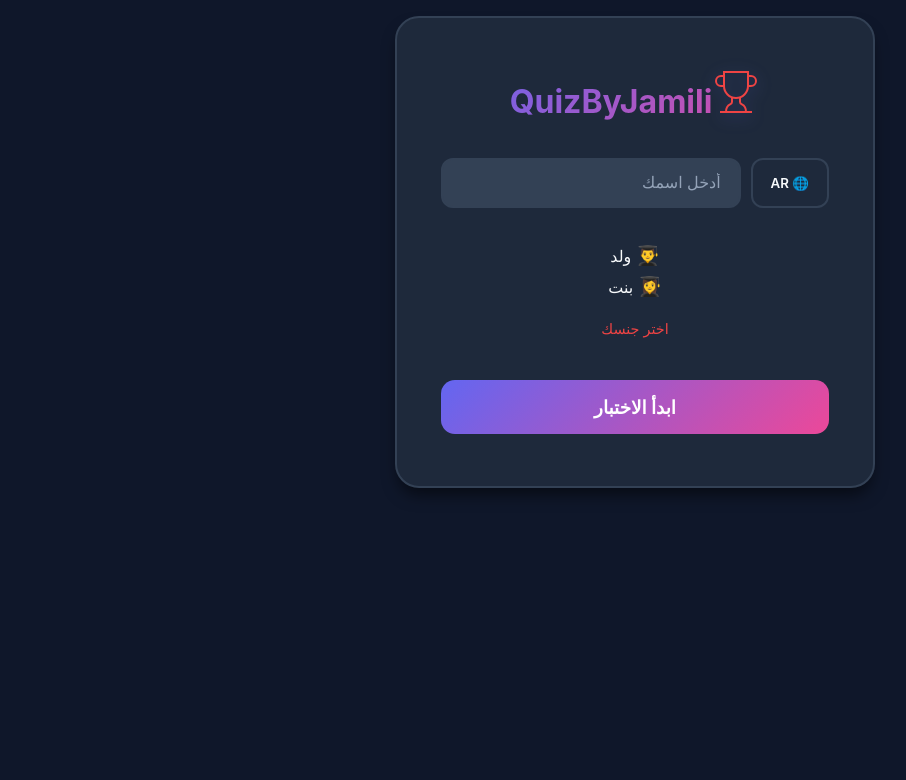
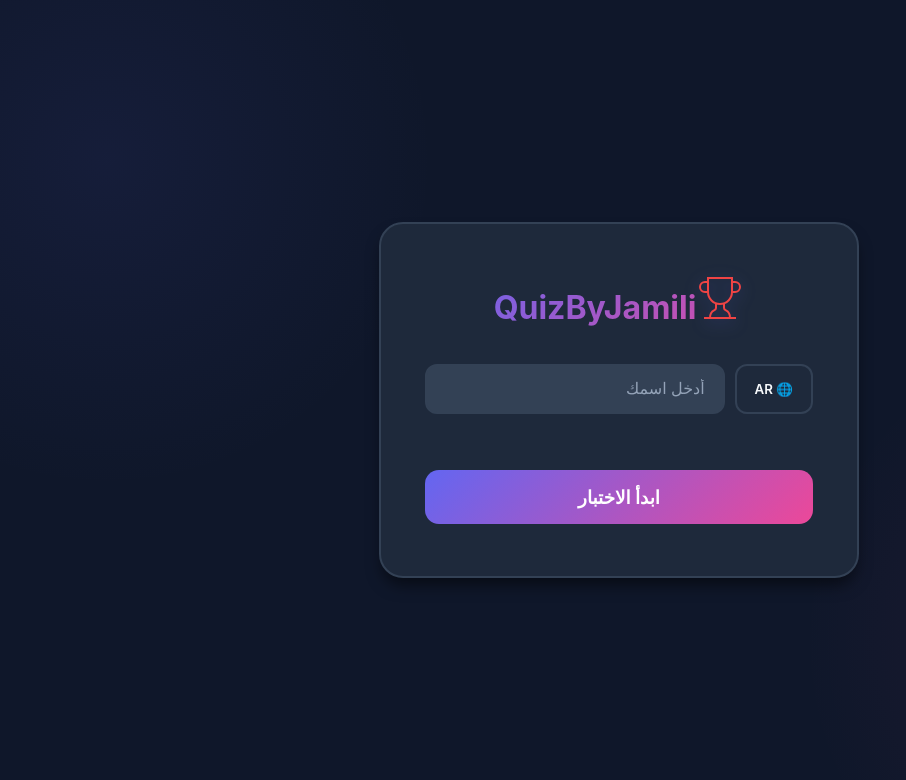
Before and after one commit to mohamed-jamili/Quiz, a React (Create React App) app: page / in a window 1280 px wide. Shown: the top 780 px of the page, without its empty margins (121-1027 px from the left). Built offline with nearby package versions, Linux system fonts and the light colour scheme.

Commit message:
Remove gender selection from WelcomePage
Removed gender validation and related UI elements from the WelcomePage component.

```diff
--- a/src/projet/WelcomePage.jsx
+++ b/src/projet/WelcomePage.jsx
@@ -3,7 +3,6 @@
 
 export default function WelcomePage({ onStart, t, lang, setLang }) {
   const [name, setName] = useState("");
-  const [gender, setGender] = useState("");
   const [error, setError] = useState("");
 
   const handleStart = () => {
@@ -11,15 +10,12 @@
       setError(t?.enterName || "Please enter your name");
       return;
     }
-    if (!gender) {
-      setError(t?.selectGender || "Please select your gender");
-      return;
-    }
-    onStart(name, gender);
+    // No gender validation needed anymore
+    onStart(name);
   };
 
   return (
-    <div className="app-container">
+    <div className="app-container welcome-page">
       <div className="welcome-container">
 
         <div className="welcome-card">
@@ -61,27 +57,6 @@
             />
           </div>
 
-          <div style={{textAlign: 'center', marginBottom: '1rem'}}>
-             <div className="gender-toggle-container">
-                <div
-                  className={`gender-item ${gender === 'male' ? 'active' : ''}`}
-                  onClick={() => setGender('male')}
-                >
-                   <span style={{fontSize: '1.2rem'}}>👨‍🎓</span> {lang === 'ar' ? 'ولد' : 'Boy'}
-                </div>
-                <div
-                  className={`gender-item ${gender === 'female' ? 'active' : ''}`}
-                  onClick={() => setGender('female')}
-                >
-                   <span style={{fontSize: '1.2rem'}}>👩‍🎓</span> {lang === 'ar' ? 'بنت' : 'Girl'}
-                </div>
-             </div>
-
-             <p style={{color: '#ef4444', marginTop: '1rem', fontSize: '0.9rem'}}>
-               {t?.selectGender || "Select your gender"}
-             </p>
-          </div>
-
           {error && <p style={{ color: "#ef4444", marginBottom: "1rem" }}>{error}</p>}
 
           <button className="start-btn-simple" onClick={handleStart}>
```
